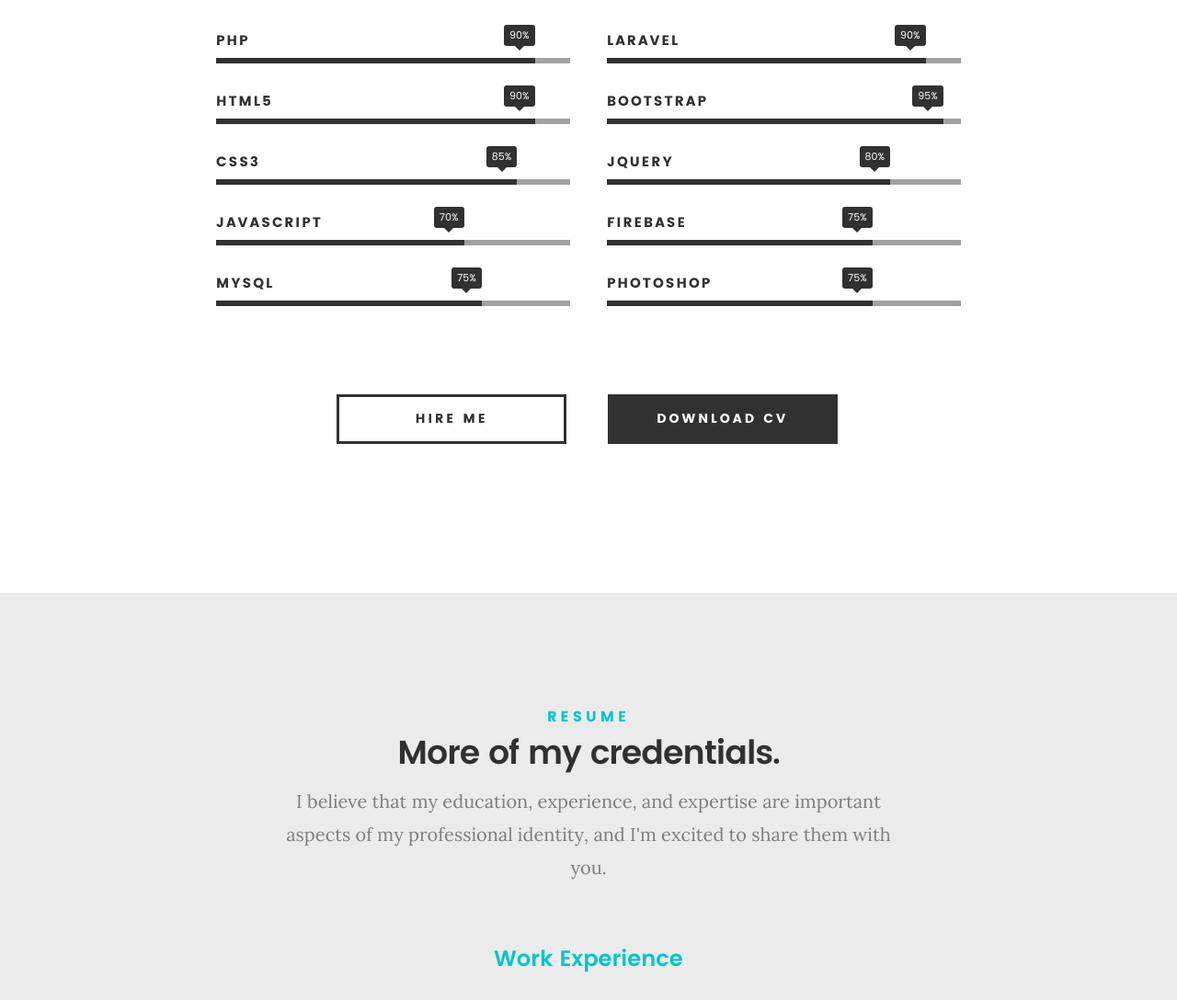
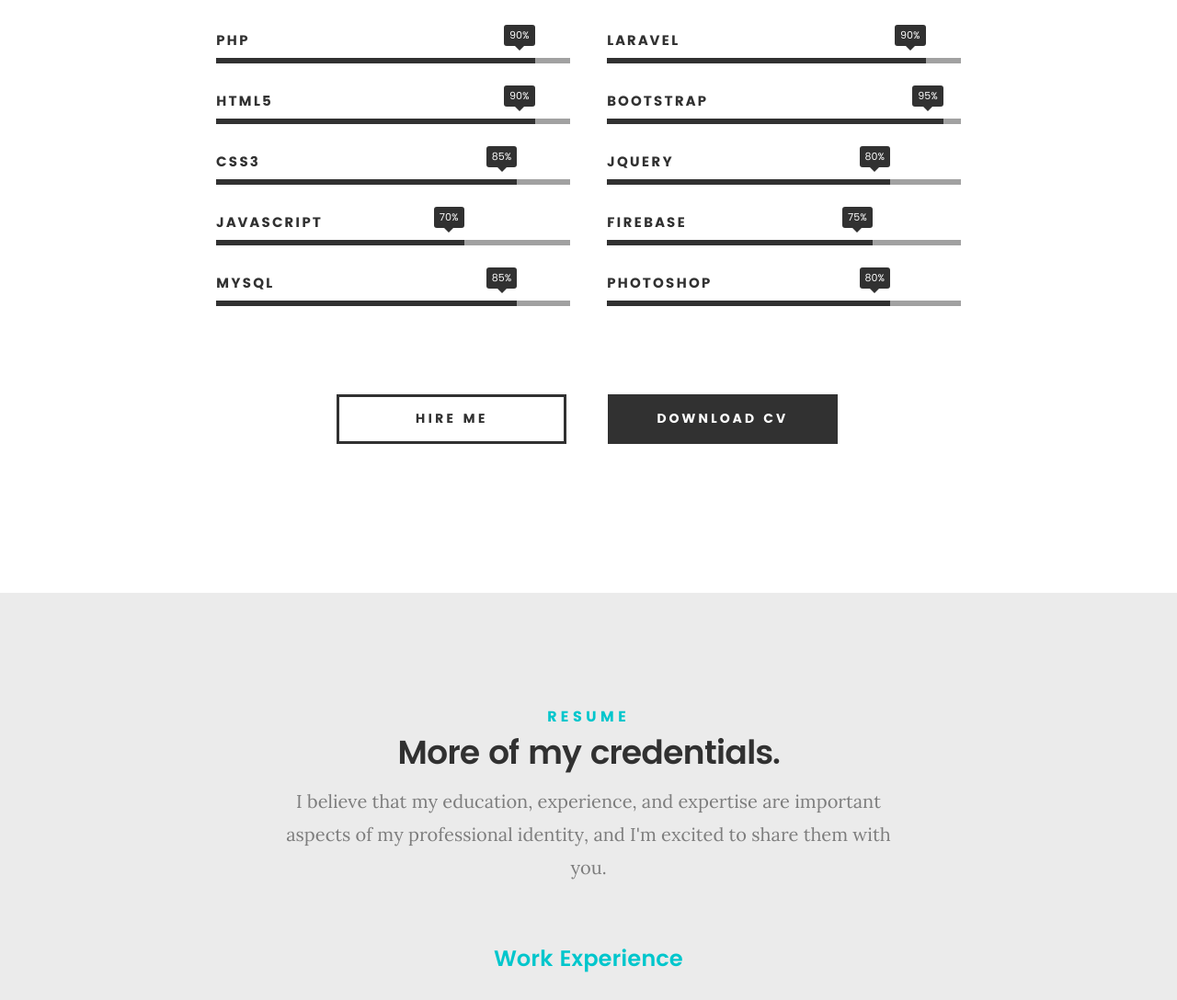
Before and after one commit to jimmytdh/jimmy.github.io, a plain HTML site: page index.html in a window 1280 px wide. Shown: the part 1241-2329 px from the top of the page at 92% size. Drawn offline with Linux system fonts and the light colour scheme; some packages are replaced by stand-ins of ours; a script that the page names is missing; files whose address does not match are found by name.

Commit message:
update portfolio

```diff
--- a/index.html
+++ b/index.html
@@ -156,7 +156,7 @@
 				   </li>
 				   <li>
 
-				   	<div class="progress percent75"><span>75%</span></div>
+				   	<div class="progress percent85"><span>85%</span></div>
 				   	<strong>MySQL</strong>
 				   </li>
 
@@ -186,7 +186,7 @@
 				   </li>
 				   <li>
 
-				   	<div class="progress percent75"><span>75%</span></div>
+				   	<div class="progress percent80"><span>80%</span></div>
 				   	<strong>Photoshop</strong>
 				   </li>
 
```
